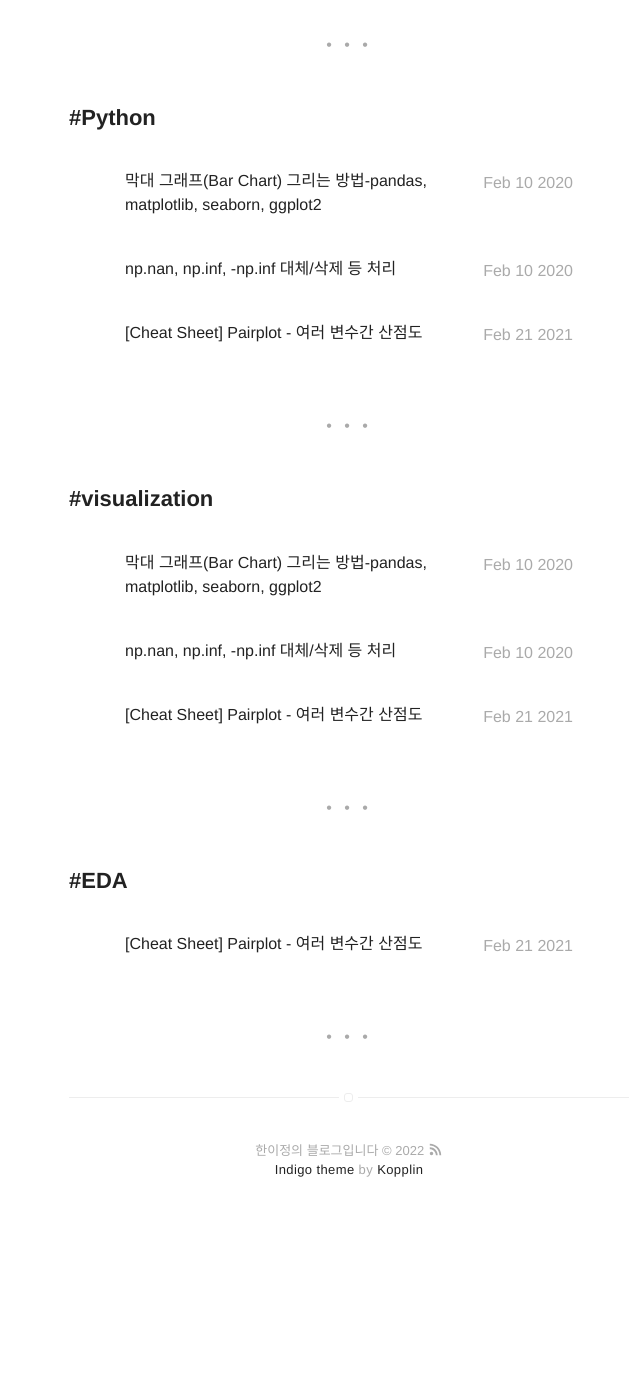
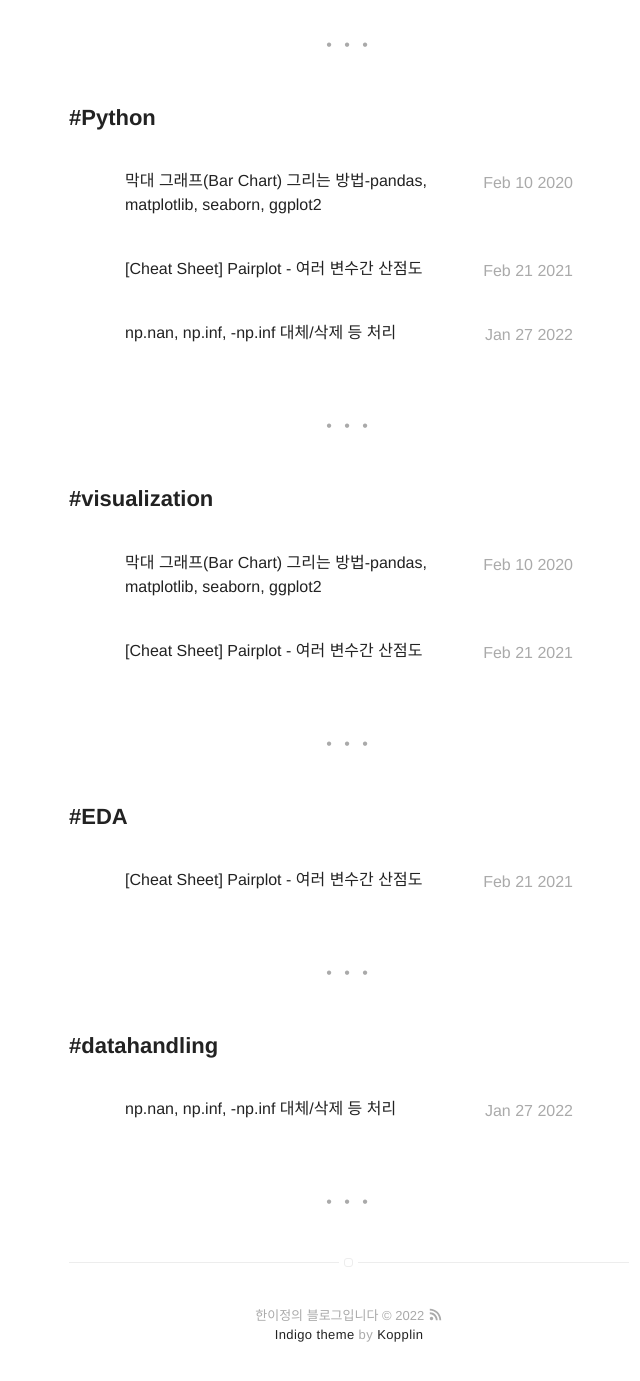
Before and after one commit to 12jeong/12jeong.github.io, a Jekyll site: the page built from tags.html, in a window 1280 px wide and 1400 px high, scrolled down 1605 px. Shown: the top 1381 px of the window, without its empty margins (291-931 px from the left). Built offline with Jekyll 4.4.1, drawn with Linux system fonts in a browser that asks for light colours; some web fonts are replaced; before the commit the page ends 2846 px from its top, so only the background shows below that.

Commit message:
Update 2022-01-27-python-fillinf.md

```diff
--- a/_posts/2022-01-27-python-fillinf.md
+++ b/_posts/2022-01-27-python-fillinf.md
@@ -1,12 +1,12 @@
 ---
 title: "np.nan, np.inf, -np.inf 대체/삭제 등 처리"
 layout: post
-date: 2020-02-10
+date: 2022-01-27
 image: /assets/images/markdown.jpg
 headerImage: false
 tag:
 - Python
-- visualization
+- datahandling
 category: blog
 author: 12#
 description:
```
